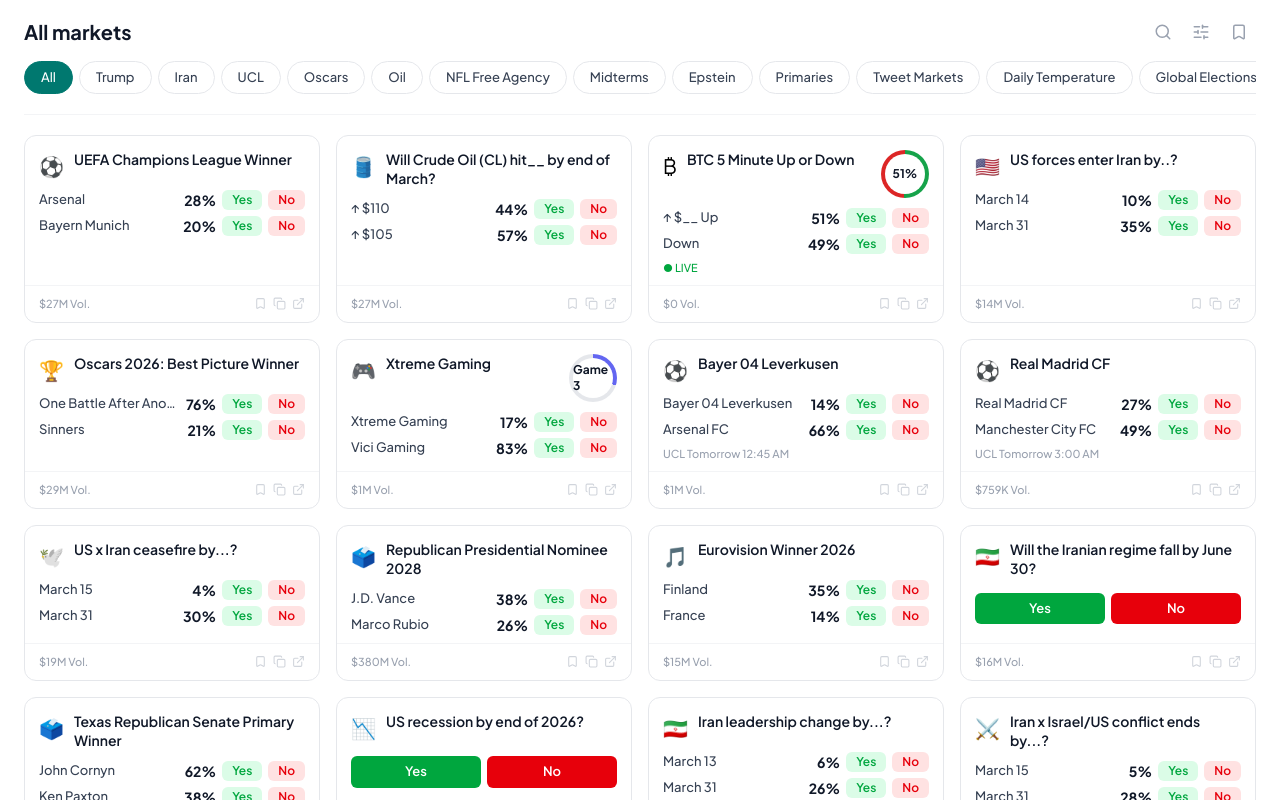
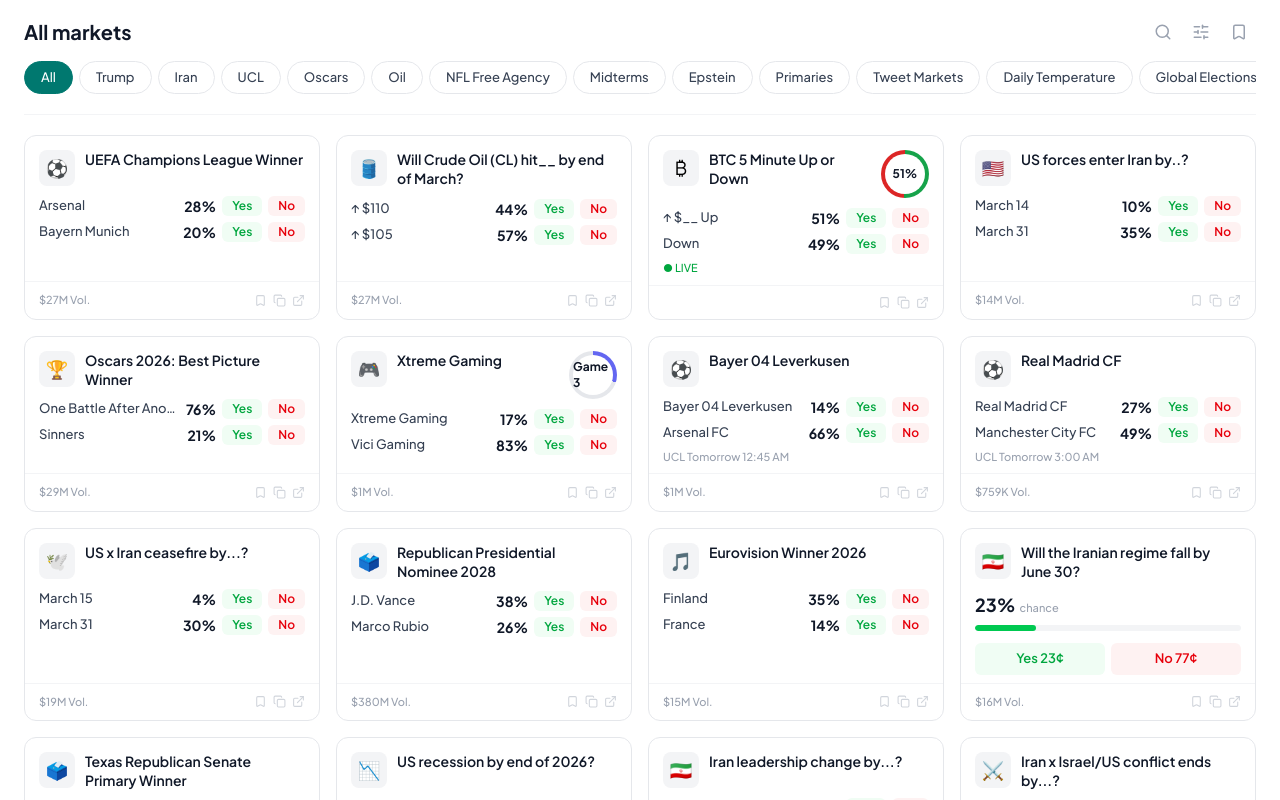
Before and after one commit to pannlnwza/prediction-market, a React (Vite) app in the folder frontend/: page / in a window 1280 px wide. Shown: the part 720-1520 px from the top of the page. Built offline with nearby package versions, Linux system fonts and the light colour scheme; no server answers.

Commit message:
style: improve market card design

```diff
--- a/frontend/src/components/MarketCard.tsx
+++ b/frontend/src/components/MarketCard.tsx
@@ -4,7 +4,8 @@
 function formatVolume(vol: number): string {
   if (vol >= 1_000_000) return `$${(vol / 1_000_000).toFixed(0)}M`;
   if (vol >= 1_000) return `$${(vol / 1_000).toFixed(0)}K`;
-  return `$${vol}`;
+  if (vol > 0) return `$${vol}`;
+  return '';
 }
 
 interface MarketCardProps {
@@ -13,17 +14,22 @@
 
 export default function MarketCard({ market }: MarketCardProps) {
   const hasYesNo = market.options.some(o => o.label === 'Yes' || o.label === 'YES');
+  const yesOpt = market.options.find(o => o.label === 'Yes' || o.label === 'YES');
+  const yesPercent = yesOpt ? Math.round(yesOpt.currentPrice * 100) : null;
 
   return (
     <div className="border border-gray-200 rounded-xl bg-white hover:shadow-md transition-shadow cursor-pointer flex flex-col">
       {/* Title row */}
       <div className="p-3.5 pb-2.5 flex gap-2.5 items-start">
-        {market.icon && (
-          <span className="text-xl shrink-0 mt-0.5">{market.icon}</span>
-        )}
-        <h3 className="text-sm font-semibold text-gray-900 leading-snug flex-1 line-clamp-2">
-          {market.title}
-        </h3>
+        <div className="w-9 h-9 rounded-lg bg-gray-100 flex items-center justify-center shrink-0 text-lg">
+          {market.icon || market.title.charAt(0).toUpperCase()}
+        </div>
+        <div className="flex-1 min-w-0">
+          <h3 className="text-sm font-semibold text-gray-900 leading-snug flex-1 line-clamp-2">
+            {market.title}
+          </h3>
+        </div>
+        {/* Percentage circle for live/special markets */}
         {market.liveLabel && !hasYesNo && (
           <div className="w-12 h-12 rounded-full flex items-center justify-center shrink-0"
             style={{
@@ -38,15 +44,31 @@
         )}
       </div>
 
+      {/* Percentage bar for yes/no markets */}
+      {hasYesNo && yesPercent !== null && (
+        <div className="px-3.5 mb-2">
+          <div className="flex items-baseline gap-1 mb-1.5">
+            <span className="text-lg font-bold text-gray-900">{yesPercent}%</span>
+            <span className="text-[11px] text-gray-400 font-medium">chance</span>
+          </div>
+          <div className="w-full h-1.5 bg-gray-100 rounded-full overflow-hidden">
+            <div
+              className="h-full bg-green-500 rounded-full transition-all"
+              style={{ width: `${yesPercent}%` }}
+            />
+          </div>
+        </div>
+      )}
+
       {/* Options */}
       <div className="px-3.5 flex-1">
         {hasYesNo ? (
           <div className="flex gap-1.5 mt-1">
-            <button className="flex-1 bg-green-600 text-white border-none py-1.5 px-5 rounded-md text-[13px] font-semibold cursor-pointer hover:bg-green-700 transition-colors">
-              Yes
+            <button className="flex-1 bg-green-50 text-green-600 py-1.5 px-5 rounded-md text-[13px] font-semibold border-none cursor-pointer hover:bg-green-600 hover:text-white transition-colors">
+              Yes {yesPercent}¢
             </button>
-            <button className="flex-1 bg-red-600 text-white border-none py-1.5 px-5 rounded-md text-[13px] font-semibold cursor-pointer hover:bg-red-700 transition-colors">
-              No
+            <button className="flex-1 bg-red-50 text-red-600 py-1.5 px-5 rounded-md text-[13px] font-semibold border-none cursor-pointer hover:bg-red-600 hover:text-white transition-colors">
+              No {yesPercent !== null ? 100 - yesPercent : ''}¢
             </button>
           </div>
         ) : (
@@ -60,10 +82,10 @@
                   <span className="text-sm font-bold text-gray-900">
                     {Math.round(opt.currentPrice * 100)}%
                   </span>
-                  <button className="bg-green-100 text-green-600 px-2.5 py-0.5 rounded-md text-xs font-semibold border-none cursor-pointer hover:bg-green-600 hover:text-white transition-colors">
+                  <button className="bg-green-50 text-green-600 px-2.5 py-0.5 rounded-md text-xs font-semibold border-none cursor-pointer hover:bg-green-600 hover:text-white transition-colors">
                     Yes
                   </button>
-                  <button className="bg-red-100 text-red-600 px-2.5 py-0.5 rounded-md text-xs font-semibold border-none cursor-pointer hover:bg-red-600 hover:text-white transition-colors">
+                  <button className="bg-red-50 text-red-600 px-2.5 py-0.5 rounded-md text-xs font-semibold border-none cursor-pointer hover:bg-red-600 hover:text-white transition-colors">
                     No
                   </button>
                 </div>
@@ -83,7 +105,7 @@
       {/* Footer */}
       <div className="px-3.5 py-2.5 mt-2 border-t border-gray-100 flex items-center justify-between">
         <span className="text-[11px] text-gray-400 font-medium">
-          {formatVolume(market.volume)} Vol.
+          {formatVolume(market.volume)}{market.volume > 0 ? ' Vol.' : ''}
         </span>
         <div className="flex gap-1.5">
           <Bookmark size={13} className="text-gray-300 cursor-pointer hover:text-gray-500 transition-colors" />
```
